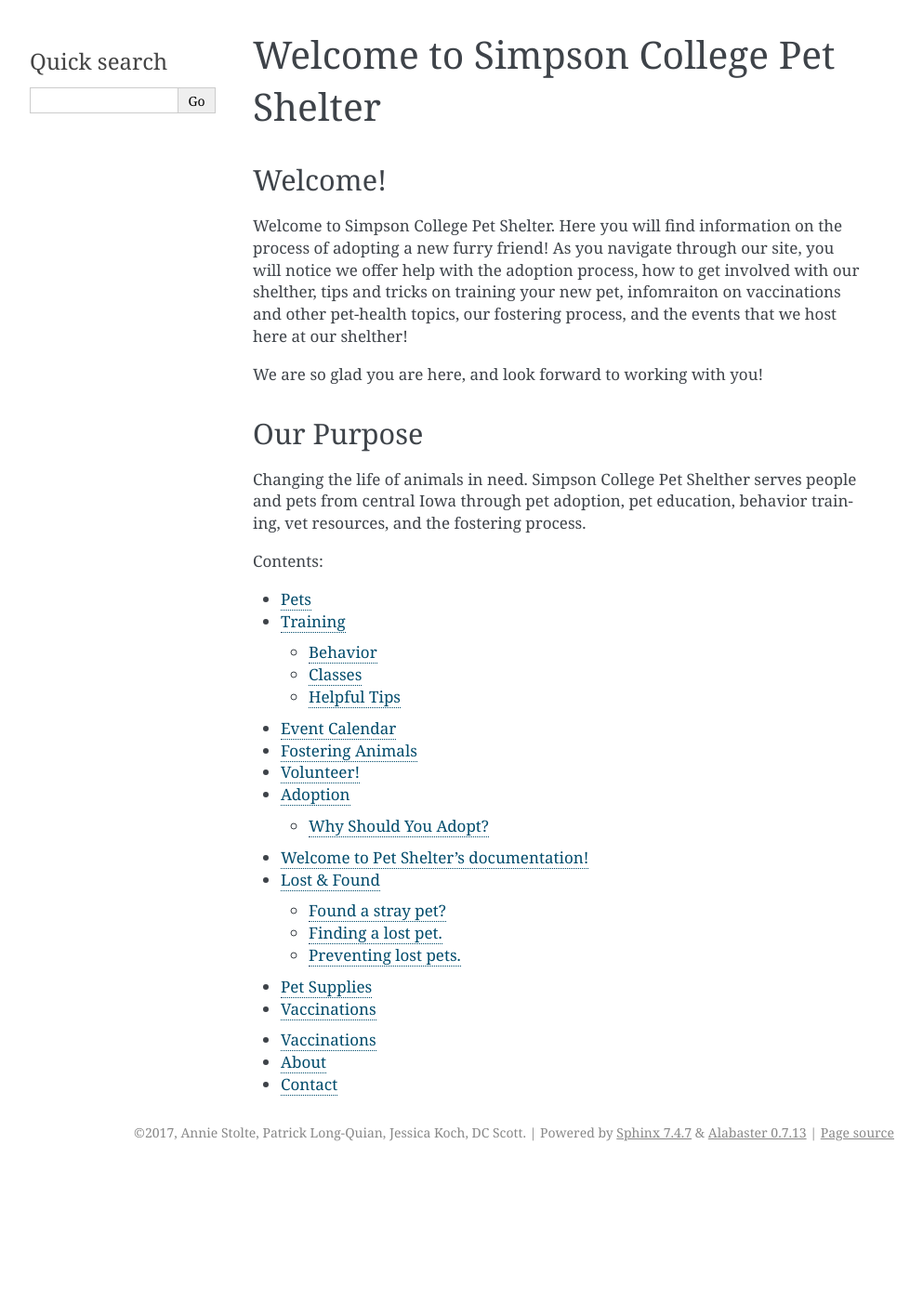
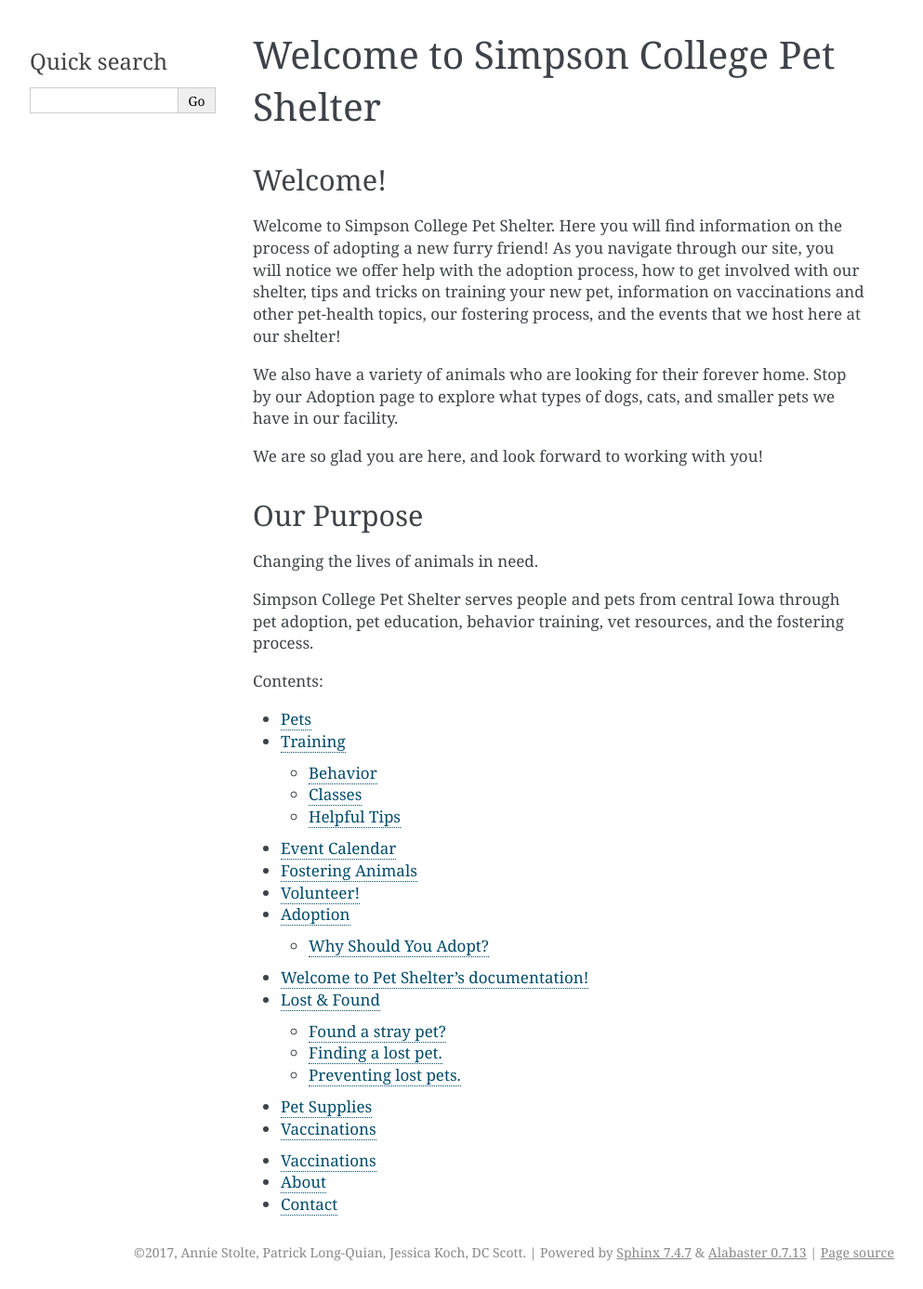
Before and after one commit to plongquian/pet_shelter, a Sphinx documentation site: the page built from source/index.rst, in a window 1280 px wide. Shown: the whole page at 93% size, without its empty margins (148-1141 px from the left). Built offline with Sphinx 7.4.7, drawn with Linux system fonts in a browser that asks for light colours; before the commit the page ends 1258 px from its top, so only the background shows below that.

Commit message:
Added content and made grammar fixes.

```diff
--- a/source/adoption/cats.rst
+++ b/source/adoption/cats.rst
@@ -10,3 +10,8 @@ possess unique personalities.
 
 .. figure:: normancat.png
     :width: 50%
+
+Martin
+------
+Meet Martin! Martin is a male Domestic Longhair who is 2 years
+old.
--- a/source/index.rst
+++ b/source/index.rst
@@ -8,17 +8,22 @@ Welcome to Simpson College Pet Shelter. Here you will find
 information on the process of adopting a new furry friend!
 As you navigate through our site, you will notice we offer
 help with the adoption process, how to get involved with our
-shelther, tips and tricks on training your new pet, infomraiton
+shelter, tips and tricks on training your new pet, information
 on vaccinations and other pet-health topics, our fostering
-process, and the events that we host here at our shelther!
+process, and the events that we host here at our shelter!
+
+We also have a variety of animals who are looking for their
+forever home. Stop by our Adoption page to explore what types
+of dogs, cats, and smaller pets we have in our facility.
 
 We are so glad you are here, and look forward to working with you!
 
 
 Our Purpose
 -----------
-Changing the life of animals in need.
-Simpson College Pet Shelther serves people and pets from central
+Changing the lives of animals in need.
+
+Simpson College Pet Shelter serves people and pets from central
 Iowa through pet adoption, pet education, behavior training, vet
 resources, and the fostering process.
 
```
